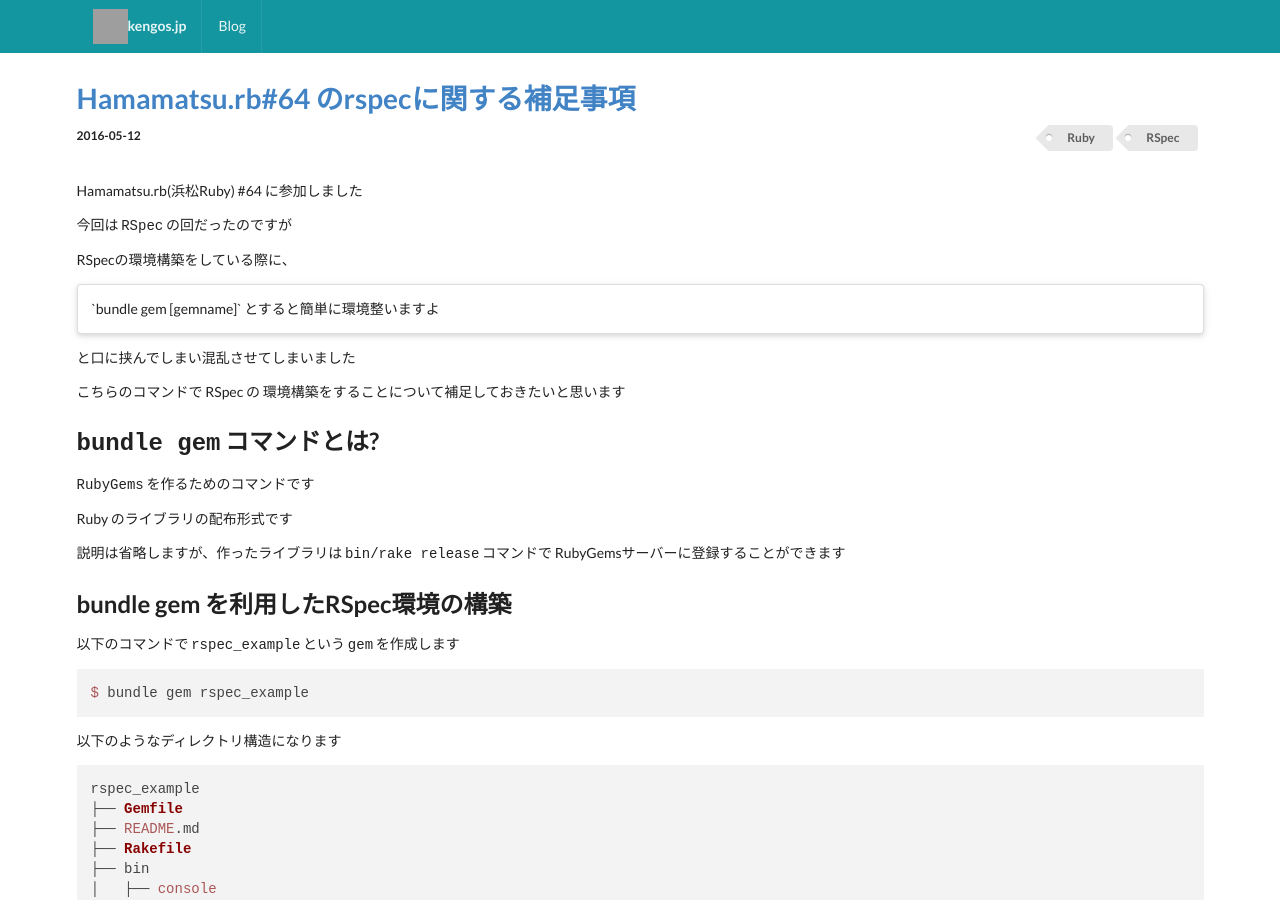
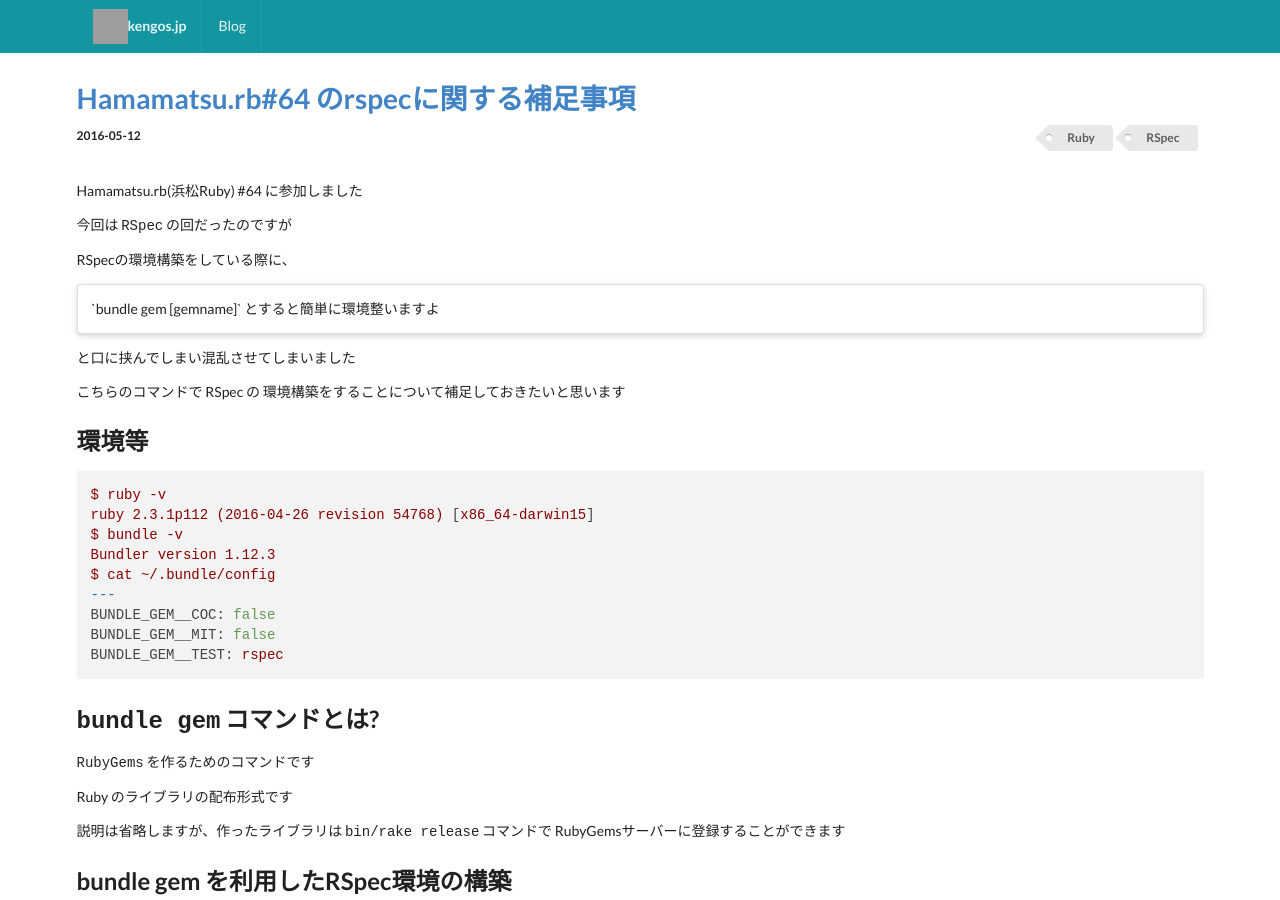
Before and after one commit to kengos/kengos.github.com, a Jekyll site: the page built from _posts/2016-05-12-hmrb-64.md, in a window 1280 px wide and 900 px high. Built offline with Jekyll 4.4.1, drawn with Linux system fonts in a browser that asks for light colours; nearby versions of some CDN libraries; grey boxes are pictures that could not be loaded.

Commit message:
Add environmental info

```diff
--- a/_posts/2016-05-12-hmrb-64.md
+++ b/_posts/2016-05-12-hmrb-64.md
@@ -16,6 +16,19 @@ RSpecの環境構築をしている際に、
 と口に挟んでしまい混乱させてしまいました
 
 こちらのコマンドで RSpec の 環境構築をすることについて補足しておきたいと思います
+
+## 環境等
+
+<pre><code>$ ruby -v
+ruby 2.3.1p112 (2016-04-26 revision 54768) [x86_64-darwin15]
+$ bundle -v
+Bundler version 1.12.3
+$ cat ~/.bundle/config
+---
+BUNDLE_GEM__COC: false
+BUNDLE_GEM__MIT: false
+BUNDLE_GEM__TEST: rspec
+</code></pre>
 
 ## `bundle gem` コマンドとは?
 
```
